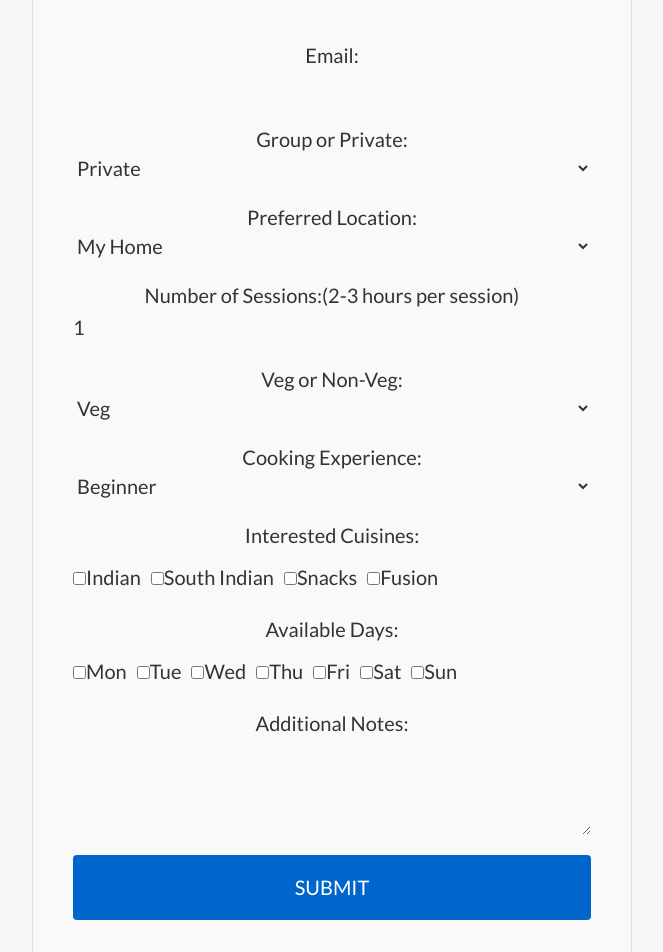
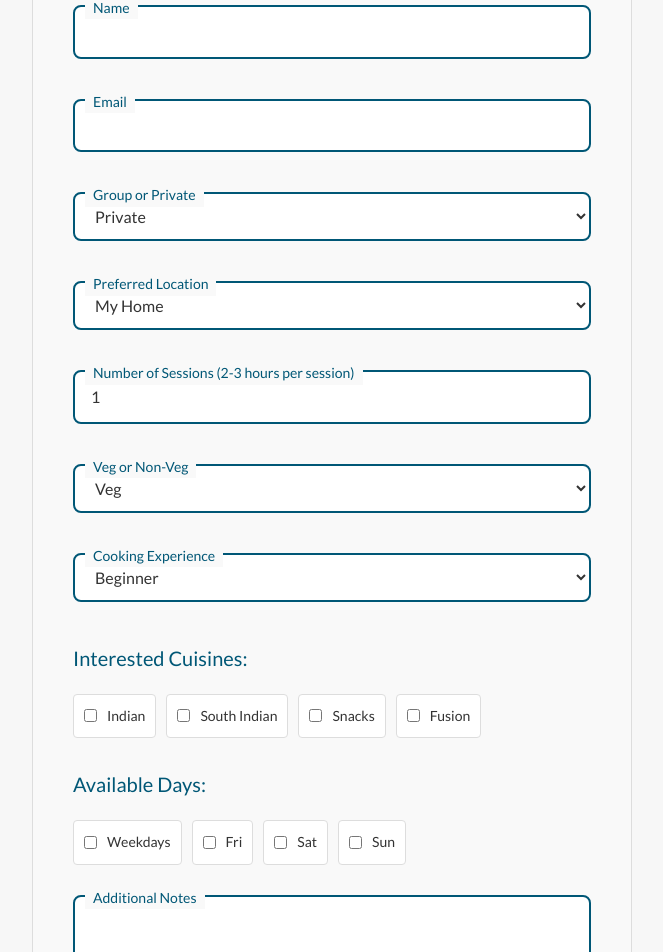
Before and after one commit to rapar8/indiskaspicenord, a React (Vite) app: page /cooking-interest in a window 1280 px wide. Shown: the part 240-1192 px from the top of the page, without its empty margins (308-971 px from the left). Built offline with nearby package versions, Linux system fonts and the light colour scheme.

Commit message:
CookingInterest label style

```diff
--- a/index.html
+++ b/index.html
@@ -6,7 +6,7 @@
       <link href="https://fonts.googleapis.com/css2?family=Lato:wght@300;400;700&display=swap" rel="stylesheet"/>
     <meta name="viewport" content="width=device-width, initial-scale=1.0" />
     <title>Indian Grocery Store Online | Authentic Spices & Foods | Indiska Spice Nord</title>
-    <meta name="description" content="Buy authentic Indian groceries online. Fresh spices, lentils, rice, snacks and more. Fast delivery of Indian food products across [your region].">
+    <meta name="description" content="Buy authentic Indian groceries online. Fresh spices, lentils, rice, snacks and more. Buy Indian groceries online Sweden.">
     <meta name="keywords" content="indian grocery store online, buy indian spices online, indian food delivery, authentic indian groceries">
   </head>
   <body>
--- a/src/index.css
+++ b/src/index.css
@@ -137,7 +137,7 @@ button {
 button:hover {
   text-decoration: none;
   background-color: rgba(0, 87, 118, 0.04);
-  border-color: rgb(0, 87, 118);
+  border-color: rgb(0, 87, 118); /* #005776 */
 }
 button.Mui-disabled {
   pointer-events: none;
--- a/src/pages/CookingInterest.tsx
+++ b/src/pages/CookingInterest.tsx
@@ -105,7 +105,7 @@ export default function CookingInterestForm() {
     const sectionStyle = {
         display: 'flex',
         flexDirection: 'column',
-        gap: '1rem',
+        gap: '1.5rem',
         maxWidth: '600px',
         margin: '2rem auto',
         padding: '2rem',
@@ -116,9 +116,15 @@ export default function CookingInterestForm() {
     } as const;
 
     const labelStyle: CSSProperties = {
-        display: 'flex',
-        flexDirection: 'column',
-        fontWeight: 500
+        position: 'absolute',
+        top: '-8px',
+        left: '12px',
+        backgroundColor: '#f9f9f9',
+        padding: '0 8px',
+        fontSize: '14px',
+        fontWeight: 500,
+        color: '#005776',
+        zIndex: 1
     };
 
     const checkboxGroupStyle: CSSProperties = {
@@ -127,43 +133,110 @@ export default function CookingInterestForm() {
         gap: '0.5rem',
         marginTop: '0.5rem'
     };
+    const labelStyleCookingInterested: CSSProperties =
+        {margin: '0 0 1rem 0', color: '#005776', textAlign: 'left'};
+
+    const inputStyle: CSSProperties = {
+        width: '100%',
+        padding: '12px 16px',
+        border: '2px solid #005776',
+        borderRadius: '8px',
+        fontSize: '16px',
+        backgroundColor: 'white',
+        outline: 'none',
+        transition: 'border-color 0.3s ease',
+        boxSizing: 'border-box'
+    };
+
+    const selectStyle: CSSProperties = {
+        ...inputStyle,
+        cursor: 'pointer'
+    };
+
+    const textareaStyle: CSSProperties = {
+        ...inputStyle,
+        resize: 'vertical',
+        minHeight: '80px'
+    };
+
+    const fieldContainerStyle: CSSProperties = {
+        position: 'relative',
+        marginBottom: '0.5rem'
+    };
+
+    const checkboxLabelStyle: CSSProperties = {
+        display: 'flex',
+        alignItems: 'center',
+        gap: '0.5rem',
+        padding: '0.5rem',
+        border: '1px solid #ddd',
+        borderRadius: '4px',
+        backgroundColor: 'white',
+        cursor: 'pointer',
+        fontSize: '14px'
+    };
+
+
 
     return (
         <>
             {flash && <FlashMessage message={flash} onClose={() => setFlash(null)} />}
-            <form onSubmit={handleSubmit} style={sectionStyle}>
-                <h2 style={{textAlign: 'center'}}>🍳 Cooking Interest Form</h2>
+            <div style={sectionStyle}>
+                <h2 style={{textAlign: 'center', color: '#005776', marginBottom: '2rem'}}>🍳 Cooking Interest Form</h2>
 
-                <label style={labelStyle}>
-                    Name:
-                    <input name="name" value={form.name} onChange={handleChange} required/>
-                </label>
+                <div style={fieldContainerStyle}>
+                    <span style={labelStyle}>Name</span>
+                    <input
+                        name="name"
+                        value={form.name}
+                        onChange={handleChange}
+                        required
+                        style={inputStyle}
+                    />
+                </div>
 
-                <label style={labelStyle}>
-                    Email:
-                    <input name="email" type="email" value={form.email} onChange={handleChange} required/>
-                </label>
+                <div style={fieldContainerStyle}>
+                    <span style={labelStyle}>Email</span>
+                    <input
+                        name="email"
+                        type="email"
+                        value={form.email}
+                        onChange={handleChange}
+                        required
+                        style={inputStyle}
+                    />
+                </div>
 
-                <label style={labelStyle}>
-                    Group or Private:
-                    <select name="group_or_private" value={form.group_or_private} onChange={handleChange}>
+                <div style={fieldContainerStyle}>
+                    <span style={labelStyle}>Group or Private</span>
+                    <select
+                        name="group_or_private"
+                        value={form.group_or_private}
+                        onChange={handleChange}
+                        style={selectStyle}
+                    >
                         <option value="group">Group</option>
                         <option value="private">Private</option>
                     </select>
-                </label>
+                </div>
 
                 {form.group_or_private === 'private' && (
-                    <label style={labelStyle}>
-                        Preferred Location:
-                        <select name="preferred_location" value={form.preferred_location} onChange={handleChange}>
+                    <div style={fieldContainerStyle}>
+                        <span style={labelStyle}>Preferred Location</span>
+                        <select
+                            name="preferred_location"
+                            value={form.preferred_location}
+                            onChange={handleChange}
+                            style={selectStyle}
+                        >
                             <option value="myHome">My Home</option>
                             <option value="company">Arrange by Company</option>
                         </select>
-                    </label>
+                    </div>
                 )}
 
-                <label style={labelStyle}>
-                    Number of Sessions:(2-3 hours per session)
+                <div style={fieldContainerStyle}>
+                    <span style={labelStyle}>Number of Sessions (2-3 hours per session)</span>
                     <input
                         name="number_of_sessions"
                         type="number"
@@ -171,32 +244,43 @@ export default function CookingInterestForm() {
                         onChange={handleChange}
                         min={1}
                         max={10}
+                        style={inputStyle}
                     />
-                </label>
+                </div>
 
-                <label style={labelStyle}>
-                    Veg or Non-Veg:
-                    <select name="veg_or_nonveg" value={form.veg_or_nonveg} onChange={handleChange}>
+                <div style={fieldContainerStyle}>
+                    <span style={labelStyle}>Veg or Non-Veg</span>
+                    <select
+                        name="veg_or_nonveg"
+                        value={form.veg_or_nonveg}
+                        onChange={handleChange}
+                        style={selectStyle}
+                    >
                         <option value="veg">Veg</option>
                         <option value="nonveg">Non-Veg</option>
                         <option value="both">Both</option>
                     </select>
-                </label>
+                </div>
 
-                <label style={labelStyle}>
-                    Cooking Experience:
-                    <select name="cooking_experience" value={form.cooking_experience} onChange={handleChange}>
+                <div style={fieldContainerStyle}>
+                    <span style={labelStyle}>Cooking Experience</span>
+                    <select
+                        name="cooking_experience"
+                        value={form.cooking_experience}
+                        onChange={handleChange}
+                        style={selectStyle}
+                    >
                         <option value="beginner">Beginner</option>
                         <option value="intermediate">Intermediate</option>
                         <option value="advanced">Advanced</option>
                     </select>
-                </label>
+                </div>
 
                 <div>
-                    <label style={labelStyle}>Interested Cuisines:</label>
+                    <h4 style={labelStyleCookingInterested}>Interested Cuisines:</h4>
                     <div style={checkboxGroupStyle}>
                         {['Indian', 'South Indian', 'Snacks', 'Fusion'].map(cuisine => (
-                            <label key={cuisine}>
+                            <label key={cuisine} style={checkboxLabelStyle}>
                                 <input
                                     type="checkbox"
                                     checked={form.interested_cuisines.includes(cuisine)}
@@ -209,10 +293,10 @@ export default function CookingInterestForm() {
                 </div>
 
                 <div>
-                    <label style={labelStyle}>Available Days:</label>
+                    <h4 style={labelStyleCookingInterested}>Available Days:</h4>
                     <div style={checkboxGroupStyle}>
-                        {['Mon', 'Tue', 'Wed', 'Thu', 'Fri', 'Sat', 'Sun'].map(day => (
-                            <label key={day}>
+                        {['Weekdays', 'Fri', 'Sat', 'Sun'].map(day => (
+                            <label key={day} style={checkboxLabelStyle}>
                                 <input
                                     type="checkbox"
                                     checked={form.available_days.includes(day)}
@@ -224,28 +308,31 @@ export default function CookingInterestForm() {
                     </div>
                 </div>
 
-                <label style={labelStyle}>
-                    Additional Notes:
+                <div style={fieldContainerStyle}>
+                    <span style={labelStyle}>Additional Notes</span>
                     <textarea
                         name="additional_notes"
                         value={form.additional_notes}
                         onChange={handleChange}
                         rows={3}
+                        style={textareaStyle}
                     />
-                </label>
+                </div>
 
-                <button type="submit" style={{
+                <button type="button" onClick={handleSubmit} style={{
                     padding: '0.75rem 1.5rem',
                     fontSize: '1rem',
-                    backgroundColor: '#0066cc',
+                    backgroundColor: '#005776',
                     color: '#fff',
                     border: 'none',
-                    borderRadius: '4px',
-                    cursor: 'pointer'
+                    borderRadius: '8px',
+                    cursor: 'pointer',
+                    marginTop: '1rem',
+                    transition: 'background-color 0.3s ease'
                 }}>
                     Submit
                 </button>
-            </form>
+            </div>
         </>
     );
 }
```
